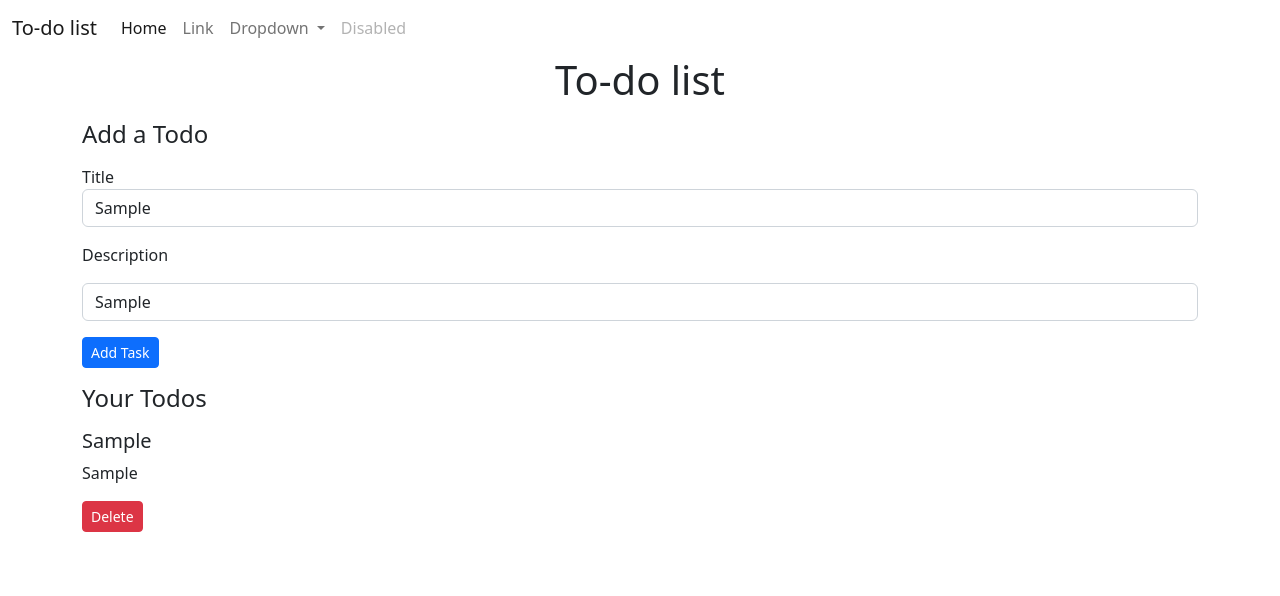
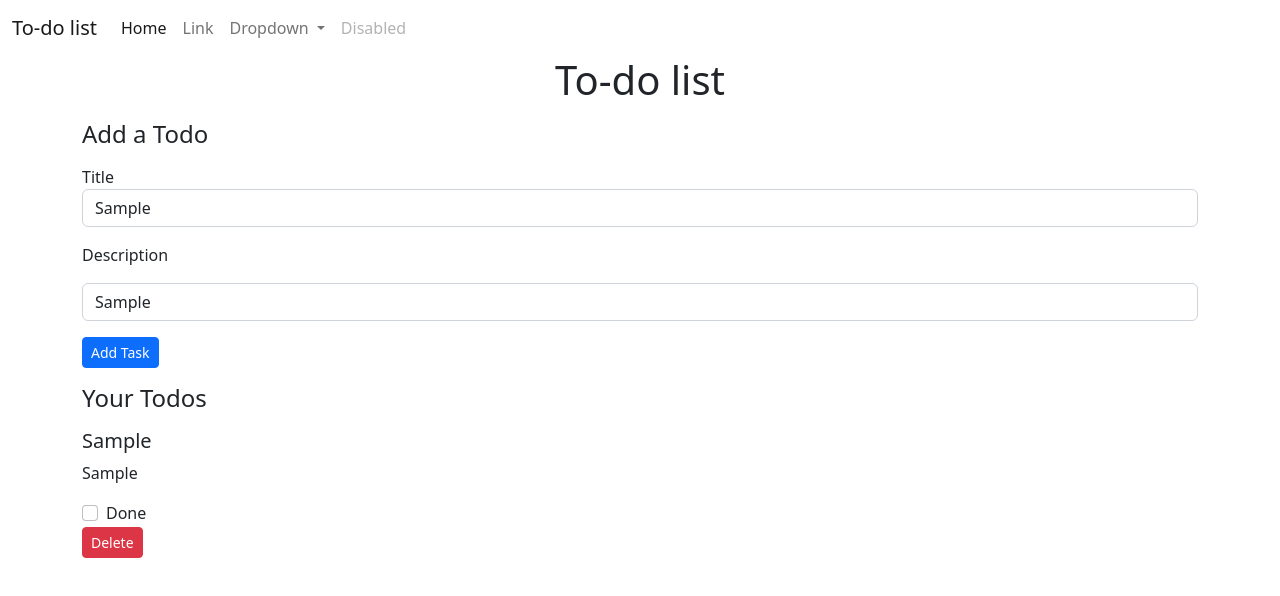
Before and after one commit to Saif-09/todo-list, an Angular app: page / in a window 1280 px wide. Both pictures are taken after typing "Sample", "Sample" into the empty fields and a click on the button "Add Task". Shown: the top 596 px of the page. Built offline with nearby package versions, Linux system fonts and the light colour scheme.

Commit message:
created toggle function

```diff
--- a/src/app/MyComponents/todo-item/todo-item.component.css
+++ b/src/app/MyComponents/todo-item/todo-item.component.css
@@ -0,0 +1,3 @@
+.strike{
+    text-decoration: line-through;
+}
--- a/src/app/MyComponents/todo-item/todo-item.component.html
+++ b/src/app/MyComponents/todo-item/todo-item.component.html
@@ -1,5 +1,9 @@
 <div class="my-3">
-  <h5>{{ todo.title }}</h5>
-  <p>{{ todo.desc }}</p>
-  <button class="btn btn-danger btn-sm" (click)="onClick(todo)">Delete</button>
+  <h5 [ngClass]="{'strike': !todo.active}">{{todo.title}}</h5>
+  <p [ngClass]="{'strike': !todo.active}">{{todo.desc}}</p>
+  <div class="form-group form-check">
+      <input type="checkbox" class="form-check-input" id="todo{{i}}" (click)="onCheckboxClick(todo)" [checked]="!todo.active">
+      <label class="form-check-label" for="todo{{i}}">Done</label>
+    </div>
+  <button class="btn btn-sm btn-danger" (click)="onClick(todo)">Delete</button>
 </div>
--- a/src/app/MyComponents/todo-item/todo-item.component.ts
+++ b/src/app/MyComponents/todo-item/todo-item.component.ts
@@ -10,7 +10,9 @@
 export class TodoItemComponent implements OnInit{
 
   @Input() todo: any;
+  @Input() i: number | undefined;
   @Output() todoDelete: EventEmitter<Todo> = new EventEmitter();
+  @Output() todoCheckbox: EventEmitter<Todo> = new EventEmitter();
 
   ngOnInit(): void {
     // Add initialization logic here
@@ -20,5 +22,9 @@
 
     console.log('Delete button clicked');
   }
+  onCheckboxClick(todo: Todo | undefined){
+    console.log(todo)
+    this.todoCheckbox.emit(todo);
+  }
 
 }
--- a/src/app/MyComponents/todos/todos.component.html
+++ b/src/app/MyComponents/todos/todos.component.html
@@ -2,7 +2,7 @@
 <h4>Your Todos</h4>
 <div *ngIf="this.todos.length===0 ; else elseBlock">No Tasks</div>
 <ng-template #elseBlock>
-    <div *ngFor="let todo of todos">
-        <app-todo-item [todo]="todo" (todoDelete)="deleteTodo($event)"></app-todo-item>
+    <div *ngFor="let todo of todos index as i">
+        <app-todo-item [todo]="todo" [i]="i"(todoDelete)="deleteTodo($event)" (todoCheckbox)="toggleTodo($event)"></app-todo-item>
     </div>
 </ng-template>
--- a/src/app/MyComponents/todos/todos.component.ts
+++ b/src/app/MyComponents/todos/todos.component.ts
@@ -36,5 +36,13 @@
     this.todos.push(todo);
     localStorage.setItem('todos', JSON.stringify(this.todos));
   }
+  toggleTodo(todo:Todo){
+    const index = this.todos.indexOf(todo);
+    console.log(index)
+    this.todos[index].active = !this.todos[index].active;
+    localStorage.setItem("todos", JSON.stringify(this.todos));
+
+    console.log(todo)
+  }
 
 }
```
